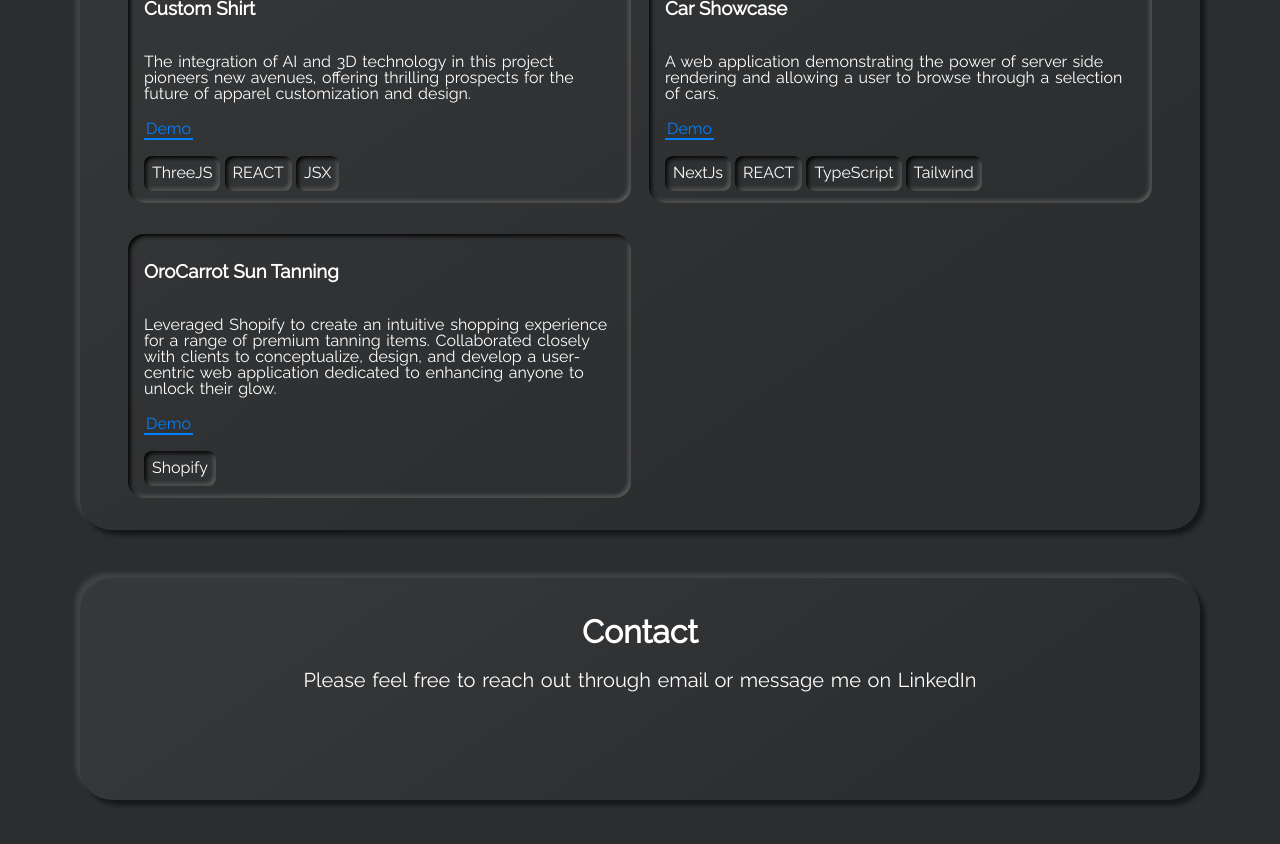
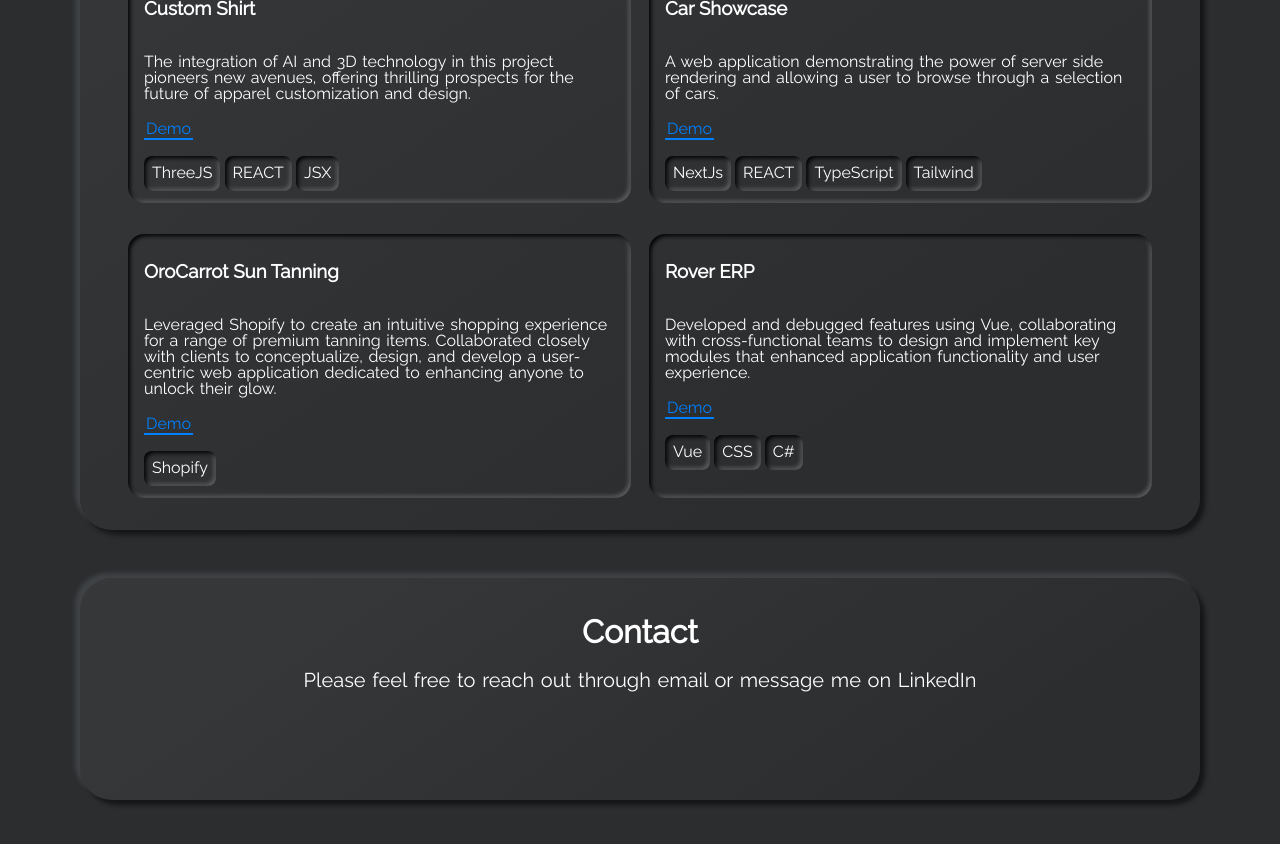
Before and after one commit to asadsidd16/asadportfolio, a Jekyll site: the page built from index.html, in a window 1280 px wide and 900 px high, scrolled down 3203 px. Shown: the top 844 px of the window. Built offline with Jekyll 4.4.1, drawn with Linux system fonts in a browser that asks for light colours.

Commit message:
added zumasys project and minor update to typing text

```diff
--- a/_config.yml
+++ b/_config.yml
@@ -14,7 +14,7 @@ baseurl: ""
 username: Asad Siddiqui
 # typing_text: This will be typed before 'scroll down for more'.
 # > set this to your job title, e.g. Fullstack Developer
-typing_text: Fullstack Developer
+typing_text: Software Engineer
 # email: Your E-Mail address for the email button.
 email: asadsidd22@outlook.com
 # For every social button you want to display, set your username or userid
--- a/_data/projects.yml
+++ b/_data/projects.yml
@@ -50,3 +50,11 @@
   demo: https://orocarrottanning.com/
   tags:
     - tag: Shopify
+
+- name: Rover ERP
+  descr: "Developed and debugged features using Vue, collaborating with cross-functional teams to design and implement key modules that enhanced application functionality and user experience."
+  demo: https://www.zumasys.com/
+  tags:
+    - tag: Vue
+    - tag: CSS
+    - tag: C#
```
